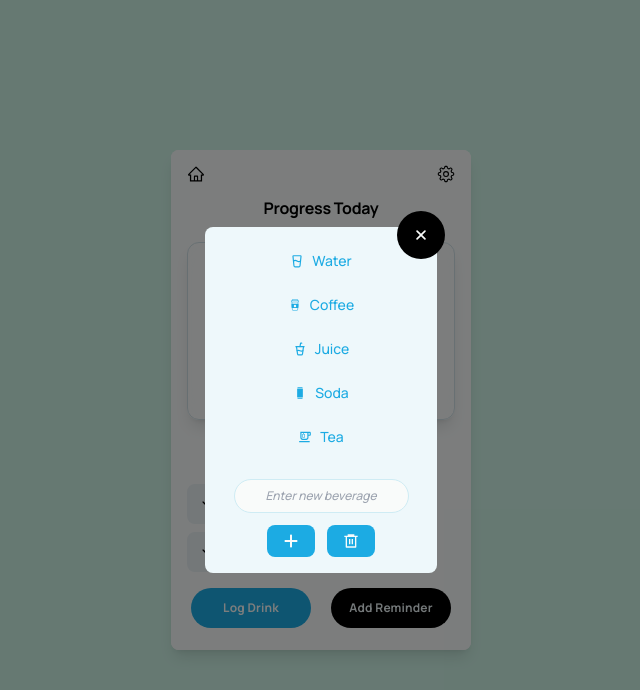
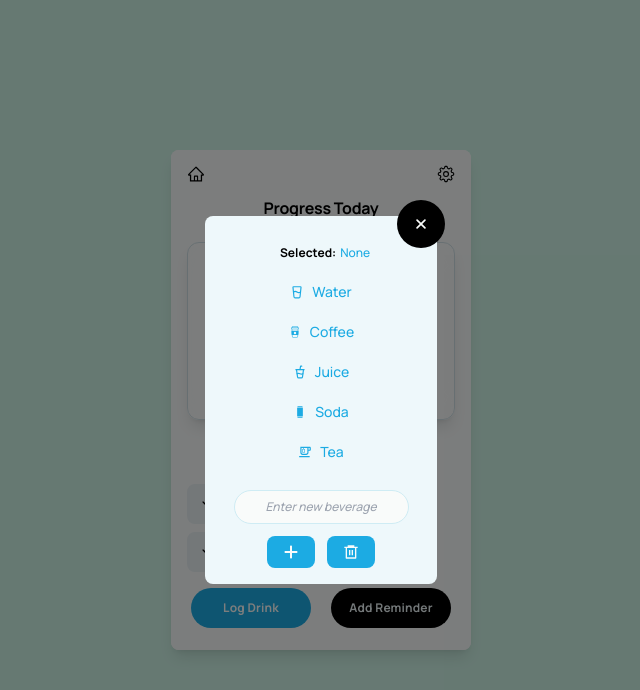
Before and after one commit to seanverano/reboost, a React (Vite) app: page / in a window 1280 px wide. Both pictures are taken after a click on the element 526 px from the left and 503 px from the top of the page. Shown: the top 690 px of the page, without its empty margins (319-959 px from the left). Built offline with nearby package versions, Linux system fonts and the light colour scheme.

Commit message:
Add function to handle selected beverage

```diff
--- a/src/components/drink_features/DrinkType.jsx
+++ b/src/components/drink_features/DrinkType.jsx
@@ -5,12 +5,14 @@ import { LuCupSoda } from "react-icons/lu";
 import { LuGlassWater } from "react-icons/lu";
 import { MdOutlineEmojiFoodBeverage } from "react-icons/md";
 import { GiSodaCan } from "react-icons/gi";
+import { BsCup } from "react-icons/bs";
 import DrinkModal from "./DrinkModal";
 import DrinkModalButton from "./DrinkModalButton";
 
 const DrinkType = () => {
   const [showModal, setShowModal] = useState(false);
   const [newDrink, setNewDrink] = useState("");
+  const [selectedDrink, setSelectedDrink] = useState(null);
   const [drinks, setDrinks] = useState([
     { name: "Water", icon: <LuGlassWater /> },
     { name: "Coffee", icon: <CiCoffeeCup /> },
@@ -36,6 +38,10 @@ const DrinkType = () => {
     }
   };
 
+  const handleDrinkClick = (drink) => {
+    setSelectedDrink(drink);
+  };
+
   return (
     <>
       <div className="flex items-center gap-4 px-4 h-10 w-full">
@@ -51,10 +57,26 @@ const DrinkType = () => {
       </div>
       <DrinkModal show={showModal} onClose={closeModal}>
         <div className="flex flex-col justify-center py-4 items-center font-manrope font-medium bg-[#EEF8FB] rounded-lg">
+          <div className="px-4 flex flex-row items-center justify-center my-3">
+            <h1 className="text-[#000000] ml-2 mr-1 text-xs font-bold leading-normal">
+              Selected:
+            </h1>
+            {selectedDrink ? (
+              <div className="flex items-center text-[#1CABE3] text-xs text-normal">
+                {selectedDrink.icon}
+                <span className="ml-1">{selectedDrink.name}</span>
+              </div>
+            ) : (
+              <span className="flex items-center text-[#1CABE3] text-xs text-normal">
+                None
+              </span>
+            )}
+          </div>
           {drinks.map((drink, index) => (
             <div
               key={index}
-              className="text-sm flex flex-row items-center justify-center mb-2 px-6 py-2 rounded-lg w-[125px] text-[#1CABE3] hover:bg-[#CFECF4]"
+              onClick={() => handleDrinkClick(drink)}
+              className="text-sm text-normal flex flex-row items-center justify-center mb-1 px-6 py-2 rounded-lg w-[125px] text-[#1CABE3] hover:bg-[#CFECF4] cursor-pointer"
             >
               <span className="mr-2">{drink.icon}</span> {drink.name}
             </div>
--- a/src/components/drink_features/DrinkVolume.jsx
+++ b/src/components/drink_features/DrinkVolume.jsx
@@ -48,10 +48,11 @@ const DrinkVolume = () => {
 
       <DrinkModal show={showModal} onClose={closeModal}>
         <div className="flex flex-col justify-center py-4 items-center font-manrope font-medium bg-[#EEF8FB] rounded-lg">
+          <h1 className="text-sm font-bold my-2 leading-normal">Selected: </h1>
           {volumes.map((volume, index) => (
             <div
               key={index}
-              className="text-sm flex flex-row items-center justify-center mb-2 px-6 py-2 rounded-lg w-[125px] text-[#1CABE3] hover:bg-[#CFECF4]"
+              className="text-sm flex flex-row items-center justify-center mb-1 px-6 py-2 rounded-lg w-[125px] text-[#1CABE3] hover:bg-[#CFECF4]"
             >
               <span className="mr-2">{volume.icon}</span>{" "}
               <span>{volume.name} ml</span>
```
